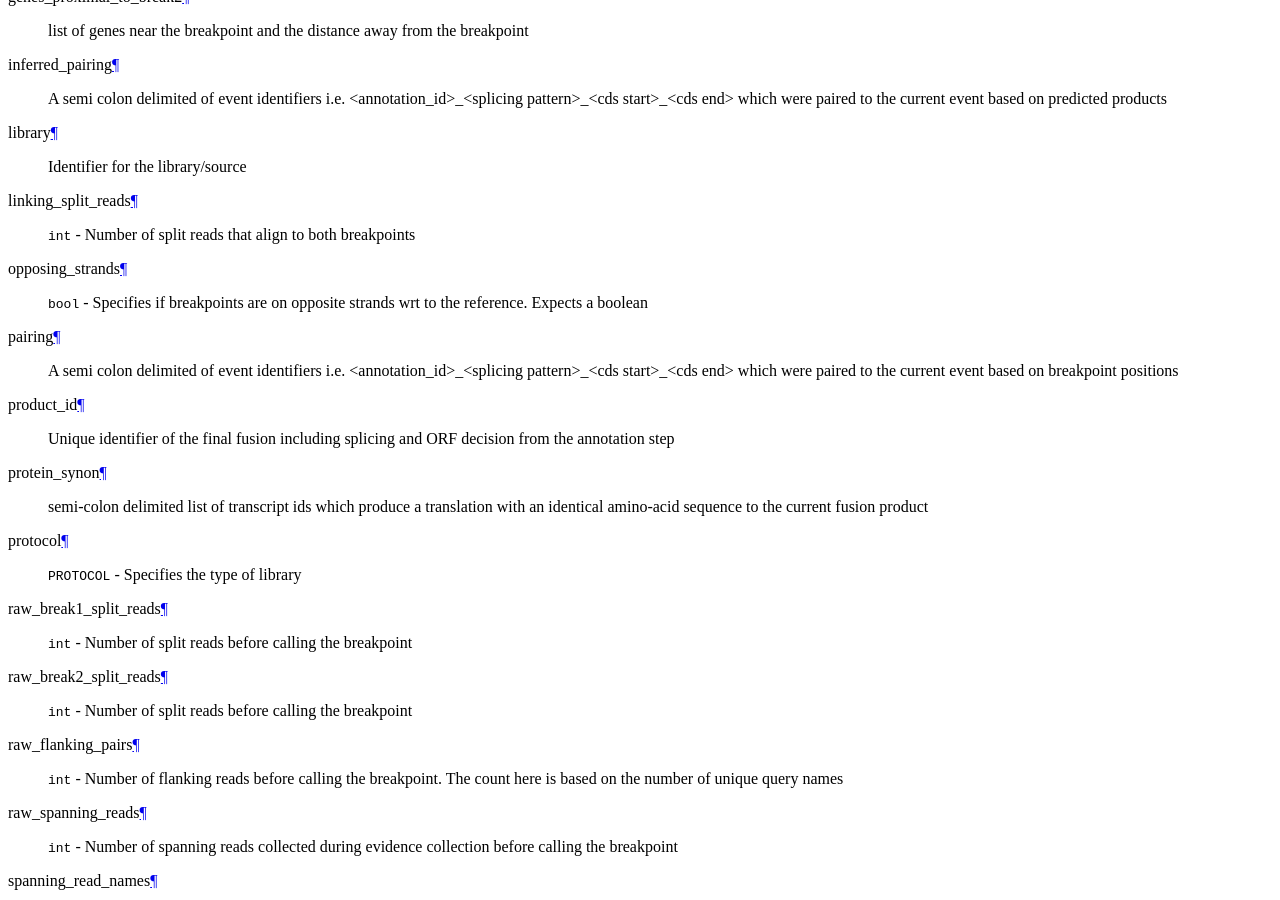
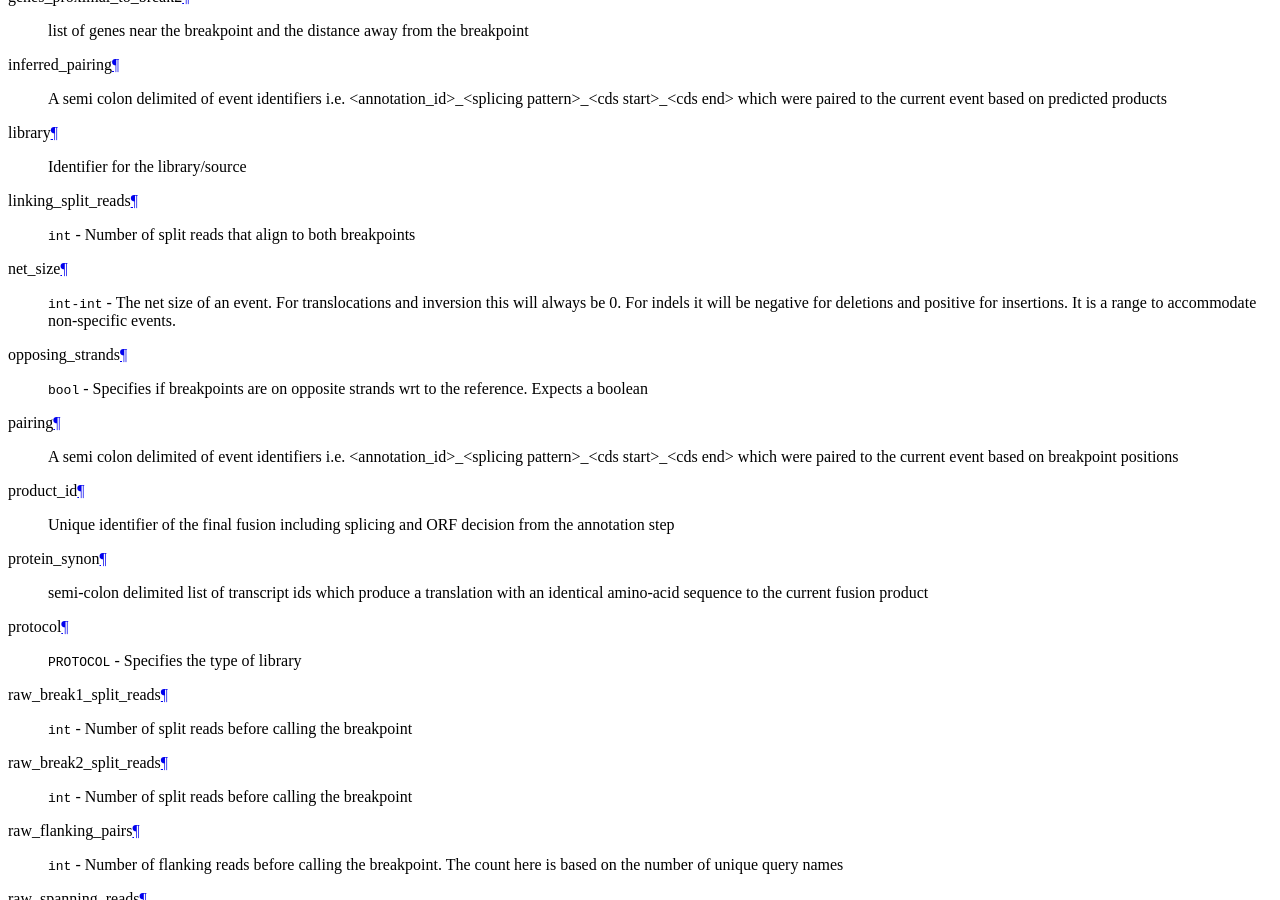
Before and after one commit to bcgsc/mavis, a Sphinx documentation site: the page built from docs/source/glossary.rst, in a window 1280 px wide and 900 px high, scrolled down 7139 px. Built offline with Sphinx 7.4.7 and the Read the Docs theme 2.0.0, drawn with Linux system fonts in a browser that asks for light colours; pages that are not in the unit, such as notebooks, are missing from menus.

Commit message:
MAV-288: Added net_size column definition to the glossary

```diff
--- a/docs/source/glossary.rst
+++ b/docs/source/glossary.rst
@@ -386,3 +386,7 @@ List of column names and their definitions. The types indicated here are the exp
 
     fusion_protein_hgvs
         :class:`str` - Describes the fusion protein in HGVS notation. Will be None if the change is not an indel or is synonymous
+
+    net_size
+        ``int-int`` - The net size of an event. For translocations and inversion this will always be 0. For indels it will be
+        negative for deletions and positive for insertions. It is a range to accommodate non-specific events.
```
